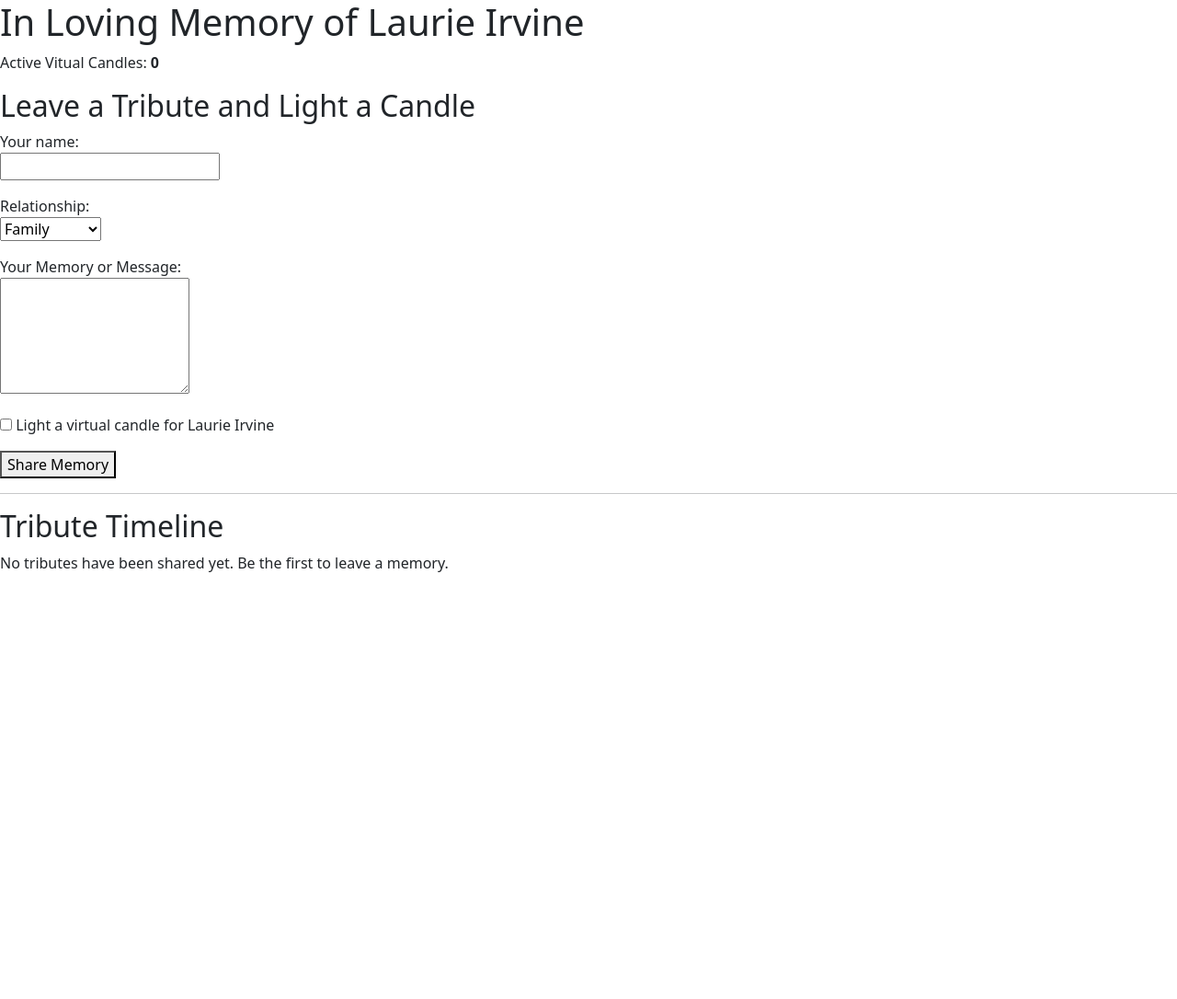
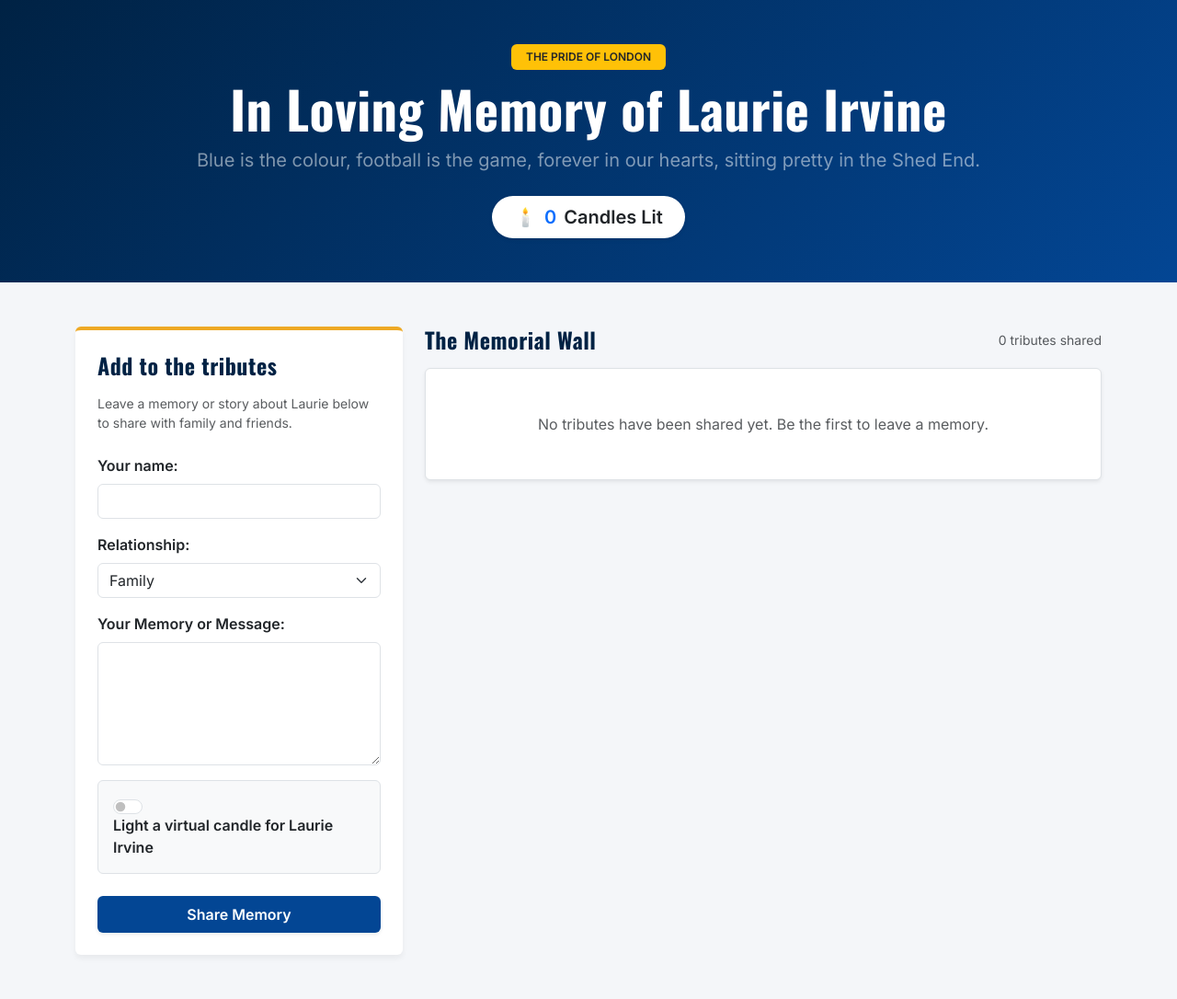
Before and after one commit to MrsG33k/laurie-irvine-memorial, a Django app: page / in a window 1280 px wide. Shown: the whole page at 92% size. Before the commit the page ends 622 px from the top, so only its background shows below. Run offline with Django 5.2, Linux system fonts and the light colour scheme; data that the repository does not hold is empty.

Commit message:
Add: Section heading styling added

```diff
--- a/tracker/static/tracker/css/style.css
+++ b/tracker/static/tracker/css/style.css
@@ -0,0 +1,124 @@
+/* Reset CSS by Josh W Comeau */
+
+/* 1. Use a more-intuitive box-sizing model */
+*, *::before, *::after {
+    box-sizing: border-box;
+  }
+
+  /* 2. Remove default margin */
+  * {
+    margin: 0;
+  }
+
+  body {
+    /* 3. Add accessible line-height */
+    line-height: 1.5;
+    /* 4. Improve text rendering */
+    -webkit-font-smoothing: antialiased;
+  }
+
+  /* 5. Improve media defaults */
+  img, picture, video, canvas, svg {
+    display: block;
+    max-width: 100%;
+  }
+
+  /* 6. Inherit fonts for form controls */
+  input, button, textarea, select {
+    font: inherit;
+  }
+
+  /* 7. Avoid text overflows */
+  p, h1, h2, h3, h4, h5, h6 {
+    overflow-wrap: break-word;
+  }
+
+  /* 8. Improve line wrapping */
+  p {
+    text-wrap: pretty;
+  }
+  h1, h2, h3, h4, h5, h6 {
+    text-wrap: balance;
+  }
+
+  /*
+    9. Create a root stacking context
+  */
+  #root, #__next {
+    isolation: isolate;
+  }
+
+
+/* Custom CSS Styles by Jennie Whittaker */
+
+
+/* Custom Chelsea FC Inspired Colour palette */
+:root {
+    --cfc-royal-blue: #034694;    /* The iconic Chelsea Royal Blue */
+    --cfc-stadium-blue: #002244;  /* Navy for backgrounds and headers */
+    --cfc-accent-gold: #EEA925;   /* Gold for accents*/
+    --cfc-clean-white: #FFFFFF;   /* white for contrast */
+}
+
+body {
+    background-color: #f4f6f9;
+    font-family: 'Inter', sans-serif; /* Uses Inter, Google font */
+    color: var(--cfc-stadium-blue);
+}
+
+/* Header styles using Oswald Google fonts */
+h1, h2, h3, h4, h5, h6, .display-4 {
+    font-family: 'Oswald', sans-serif;
+    letter-spacing: 0.5px;
+}
+
+/* Heading resembling a Stadium Canopy */
+.stadium-header {
+    background: linear-gradient(135deg, var(--cfc-stadium-blue)0%, var(--cfc-royal-blue));
+    color: var(var(--cfc-clean-white));
+    border-bottom: 5px solid var(var(--cfc-accent-gold));
+    box-shadow: 0 4px 15px rgba(0,0,0,0,0.15);
+}
+
+/* Cards to represent each individual tribute */
+.tribute-card {
+    border-left: 5px solid var(--cfc-royal-blue) !important;
+    background-color: var(--cfc-clean-white);
+    transition: transform 0.2s ease;
+}
+
+.tribute-card:hover {
+    transform: translateY(-2px);
+    box-shadow: 0 6px 12px rgba(3,70,148,0.1) !important;
+}
+
+/* Submission card styling */
+.form-card {
+    border:none;
+    border-top: 4px solid var(--cfc-accent-gold);
+    box-shadow: 0 4px 6px rgba(0,0,0,0.05);
+}
+
+/* Chelsea Custom Buttons */
+.btn-cfc-blue {
+    background-color: var(--cfc-royal-blue);
+    color: var(--cfc-clean-white);
+    font-weight: 600;
+    border: none;
+}
+
+.btn-cfc-blue:hover {
+    background-color: var(--cfc-stadium-blue);
+    color: var(--cfc-clean-white);
+}
+
+/* Glowing Candle Effect */
+.glowing-candle {
+    text-shadow: 0 0 8px rgba(238,169,37,0.6);
+    font-size: 1.25rem;
+}
+
+/* Section Headings */
+.section-heading {
+    color: var(--cfc-stadium-blue);
+}
--- a/tracker/templates/tracker/index.html
+++ b/tracker/templates/tracker/index.html
@@ -3,10 +3,9 @@
 <head>
     <meta charset="UTF-8">
     <meta name="viewport" content="width=device-width, initial-scale=1.0">
-    <title>Remembering Laurie Irvine</title>
+    <title>In Loving Memory: Laurie Irvine</title>
 
     <link href="https://cdn.jsdelivr.net/npm/bootstrap@5.3.2/dist/css/bootstrap.min.css" rel="stylesheet">
-
     <link rel="preconnect" href="https://fonts.googleapis.com">
     <link rel="preconnect" href="https://fonts.gstatic.com" crossorigin>
     <link href="https://fonts.googleapis.com/css2?family=Inter:wght@400;500;600&family=Oswald:wght@500;700&display=swap" rel="stylesheet">
@@ -15,23 +14,34 @@
     <link rel="stylesheet" href="{% static 'tracker/css/style.css' %}">
 </head>
 <body>
-    <header>
-        <h1>In Loving Memory of Laurie Irvine</h1>
-        <p>Active Vitual Candles: <strong>{{ candle_count }}</strong></p>
+    <header class="stadium-header py-5 text-center mb-5">
+        <div class="container">
+            <span class="badge bg-warning text-dark mb-2 px-3 py-2 text-uppercase tracking-wider fw-bold">The Pride of London</span>
+            <h1 class="display-4 fw-bold text-white mb-2">In Loving Memory of Laurie Irvine</h1>
+            <p class="lead text-white-50 max-w-2xl mx-auto">Blue is the colour, football is the game, forever in our hearts, sitting pretty in the Shed End.</p>
+
+            <div class="mt-4">
+                <span class="d-inline-flex align-items-center bg-white text-dark rounded-pill px-4 py-2 shadow-sm fs-5 fw-semibold">
+                    🕯️<span class="text-primary mx-2 fw-bold">{{candle_count}}</span> Candles Lit
+                </span>
+            </div>
+        </div>
     </header>
-    <main>
-        <section>
-            <h2>Leave a Tribute and Light a Candle</h2>
+    <main class="container mb-5">
+        <div class="row g-4">
+            <div class="col-lg-4">
+                <div class="card form-card p-4">
+                    <h3 class="h4 fw-bold mb-3 section-heading">Add to the tributes</h3>
+                    <p class="small text-muted mb-4">Leave a memory or story about Laurie below to share with family and friends.</p>
                     <form method ="POST">
                         {% csrf_token %}
-
-                <p>
-                    <label for="author_name">Your name:</label><br>
-                    <input type="text" id="author_name" name="author_name" required>
-                </p>
-                <p>
-                    <label for="relationship">Relationship:</label><br>
-                    <select name="relationship" id="relationship">
+                        <div class="mb-3">
+                            <label for="author_name" class="form-label fw-semibold">Your name:</label><br>
+                            <input type="text" class="form-control" id="author_name" name="author_name" required>
+                        </div>
+                        <div class="mb-3">
+                            <label for="relationship" class="form-label fw-semibold">Relationship:</label><br>
+                            <select class="form-select" name="relationship" id="relationship">
                                 <option value="family">Family</option>
                                 <option value="friend">Friend</option>
                                 <option value="railway">Railway</option>
@@ -39,38 +49,60 @@
                                 <option value="community">Community</option>
                                 <option value="other">Other</option>
                             </select>
-                </p>
-                <p>
-                    <label for="tribute_text">Your Memory or Message:</label></br>
-                    <textarea name="tribute_text" id="tribute_text" rows="5" required></textarea>
-                </p>
-                <p>
-                    <input type="checkbox" id="light_candle" name = "light_candle">
-                    <label for="light_candle">Light a virtual candle for Laurie Irvine</label>
-                </p>
+                        </div>
+                        <div class="mb-3">
+                            <label for="tribute_text" class="form-label fw-semibold">Your Memory or Message:</label></br>
+                            <textarea class="form-control" name="tribute_text" id="tribute_text" rows="5" required></textarea>
+                        </div>
+                        <div class="form-check form-switch mb-4 p-3 bg-light rounded border">
+                            <input class="form-check-input ms-0 me-2" type="checkbox" id="light_candle" name = "light_candle">
+                            <label class= "form-check-input-label fw-semibold" for="light_candle">Light a virtual candle for Laurie Irvine</label>
+                        </div>
+                        <button type="submit" class="btn btn-cfc-blue w-100 py-2 shadow-sm">Share Memory</button>
+                    </form>
+                </div>
+            </div>
 
-                <button type="submit">Share Memory</button>
-            </form>
-        </section>
-        <hr>
-        <section>
-            <h2>Tribute Timeline</h2>
+            <div class="col-lg-8">
+                <div class="d-flex align-items-center justify-content-between mb-3">
+                    <h2 class="h4 fw-bold m-0 section-heading">The Memorial Wall</h2>
+                    <span class="text-muted small">{{tributes|length}} tributes shared</span>
+                </div>
+
+                <div class="timeline-container">
                     {% if tributes %}
                         {% for tribute in tributes %}
-                    <div style="border: 1px solid #ccc; padding: 15px; margin-bottom: 15px;">
-                        <h3>{{tribute.author_name}} <small>{{tribute.get_relationship_display}}</small></h3>
-                        <p>{{tribute.tribute_text}}</p>
+                            <div class="card tribute-card border-0 shadow-sm mb-3 p-4">
+                                <div class="d-flex justify-content-between align-items-start mb-2">
+                                    <div>
+                                        <h3 class="h5 fw-bold mb-0 text-dark">{{tribute.author_name}}</h3>
+                                        <span class="badge bg-light text-secondary border text-capitalize px-2 py-1 mt-1 small">
+                                            {{tribute.get_relationship_display}}
+                                        </span>
+                                    </div>
                                     {% if tribute.light_candle %}
-                            <p>🕯️ <em>A candle was lit alongside this tribute</em></p>
+                                        <span class="glowing-candle" title="A virtual candle was lit alongside this tribute">🕯️</span>
                                     {% endif %}
-                        <small>Shared on: {{ tribute.date_created|date:"F d, Y P" }}</small>
+                                </div>
+
+                                <p class="text-secondary my-3 style-text" style="white-space: pre-wrap;">{{tribute.tribute_text}}</p>
+
+                                <div class="text-end border-top pt-2">
+                                    <small class="text-muted" style="font-size: 0.8rem;">
+                                        {{ tribute.date_created|date:"F d, Y P" }}
+                                    </small>
+                                </div>
                             </div>
                         {% endfor %}
                     {% else %}
-                    <p>No tributes have been shared yet. Be the first to leave a memory.</p>
+                        <div class="text-center bg-white rounded p-5 shadow-sm border">
+                            <p class="text-muted m-0">No tributes have been shared yet. Be the first to leave a memory.</p>
+                        </div>
                     {% endif %}
-        </section>
-
+                </div>
+            </div>
+        </div>
     </main>
+    <script src="https://cdn.jsdelivr.net/npm/bootstrap@5.3.2/dist/js/bootstrap.bundle.min.js"></script>
 </body>
 </html>
```
Lines whose indentation alone changed are shown as unchanged.
